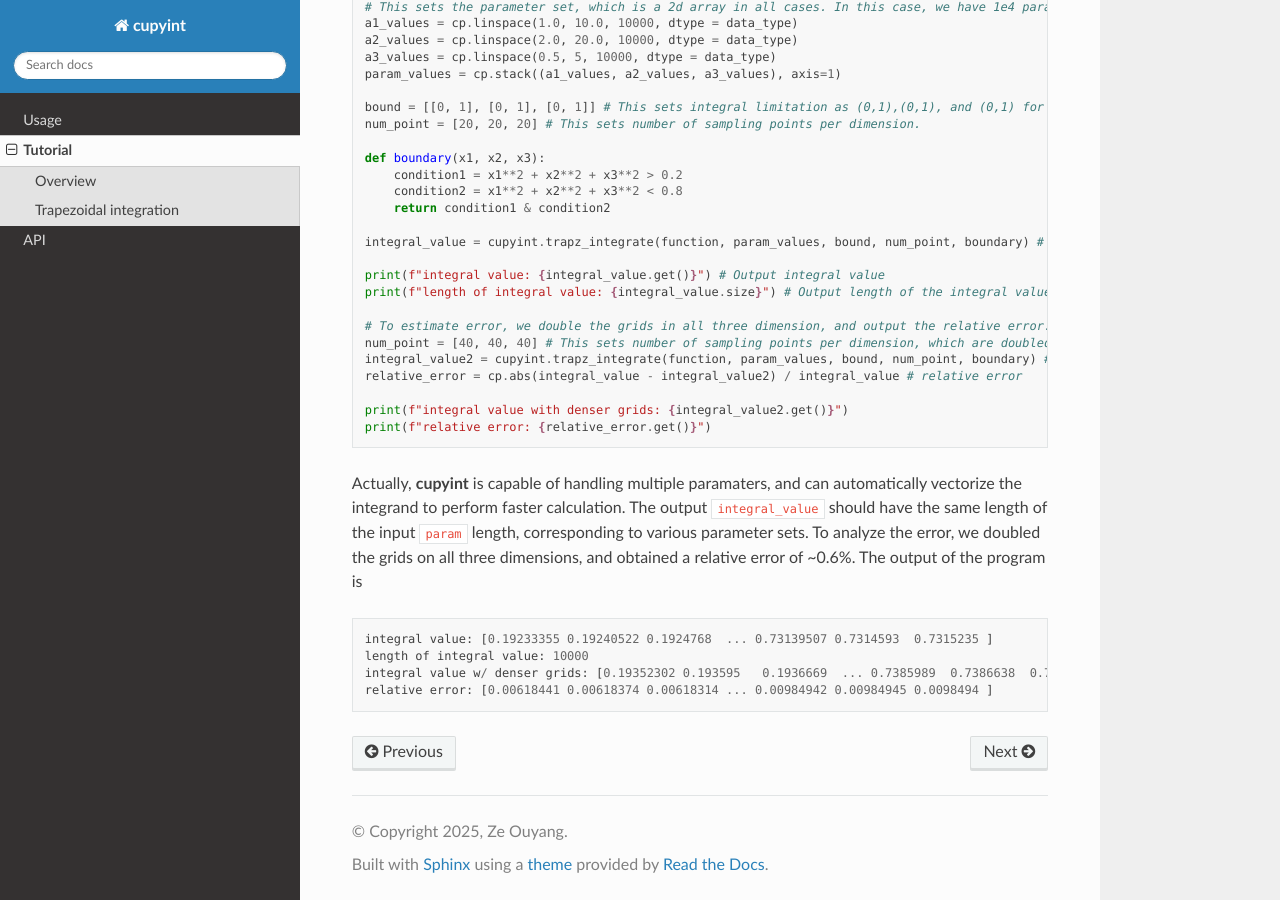
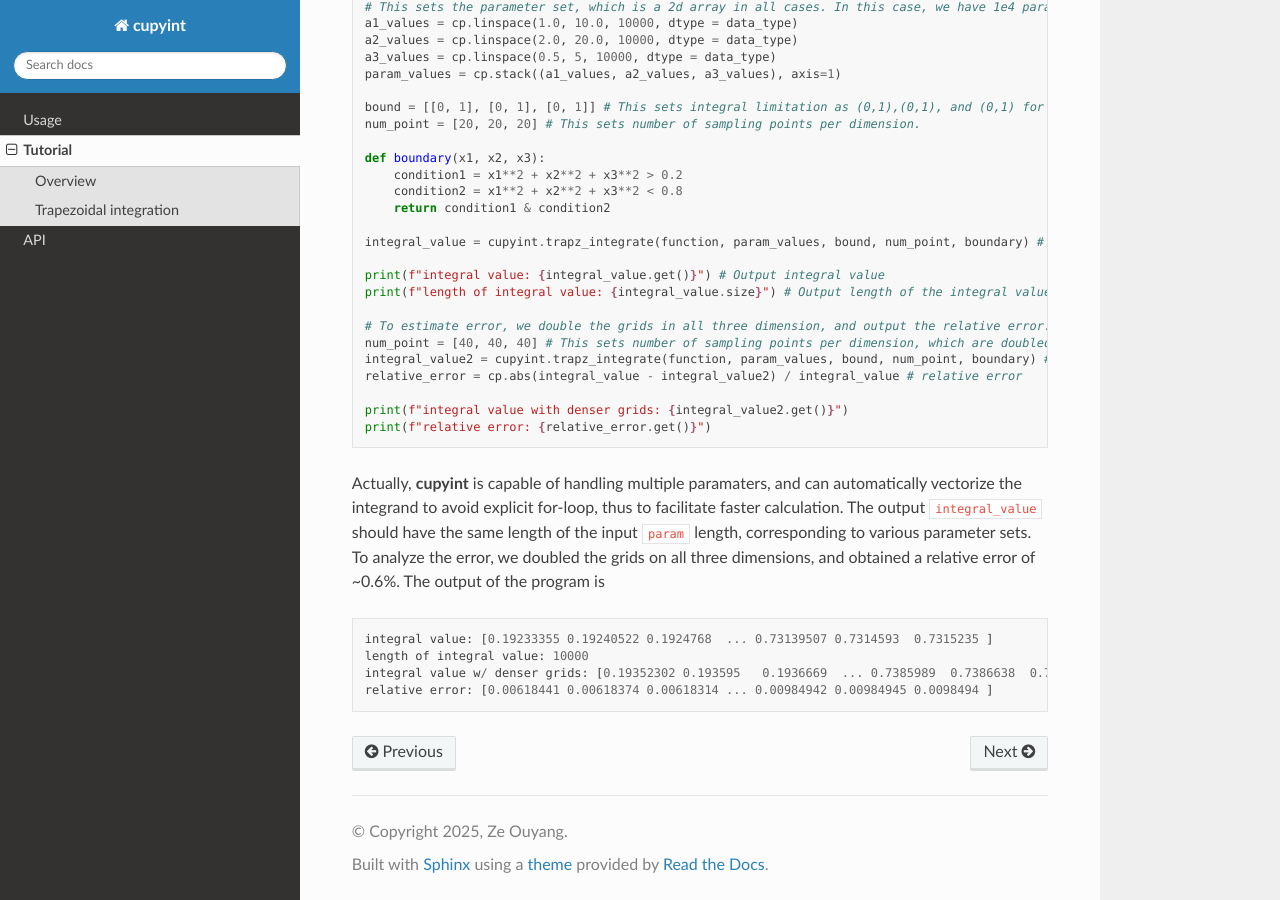
Before and after one commit to ze-ouyang/cupyint_doc, a Sphinx documentation site: the page built from docs/source/tutorial.rst, in a window 1280 px wide and 900 px high, scrolled down 2646 px. Built offline with Sphinx 7.4.7 and the Read the Docs theme 3.1.0, drawn with Linux system fonts in a browser that asks for light colours.

Commit message:
Update tutorial.rst

```diff
--- a/docs/source/tutorial.rst
+++ b/docs/source/tutorial.rst
@@ -125,7 +125,7 @@ Our second example is a more complicated one, as we will try to integrate :math:
   print(f"integral value with denser grids: {integral_value2.get()}")
   print(f"relative error: {relative_error.get()}")
 
-Actually, **cupyint** is capable of handling multiple paramaters, and can automatically vectorize the integrand to perform faster calculation. The output ``integral_value`` should have the same length of the input ``param`` length, corresponding to various parameter sets. To analyze the error, we doubled the grids on all three dimensions, and obtained a relative error of ~0.6%. The output of the program is
+Actually, **cupyint** is capable of handling multiple paramaters, and can automatically vectorize the integrand to avoid explicit for-loop, thus to facilitate faster calculation. The output ``integral_value`` should have the same length of the input ``param`` length, corresponding to various parameter sets. To analyze the error, we doubled the grids on all three dimensions, and obtained a relative error of ~0.6%. The output of the program is
 
 .. code-block:: python
 
```
